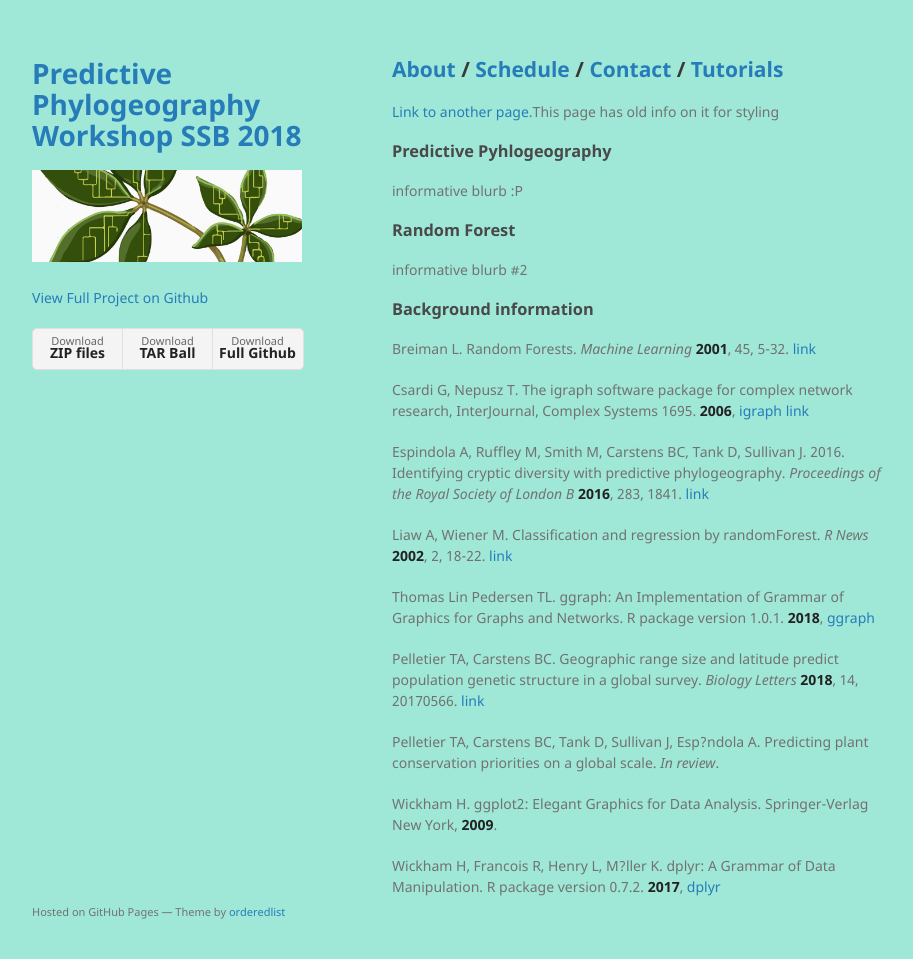
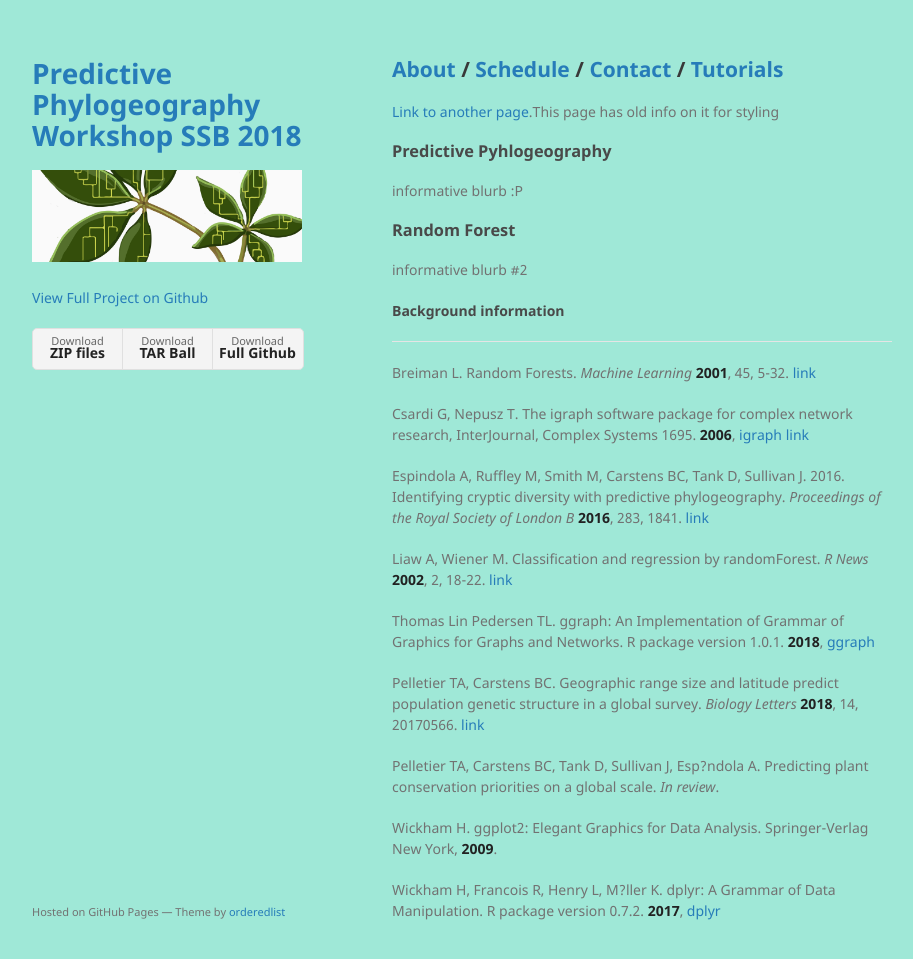
Before and after one commit to PredictivePhylogeography-SSB2018/PredictivePhylogeography-SSB2018.github.io, a Jekyll site: the page built from index.md, in a window 1280 px wide and 991 px high. Shown: the top 959 px of the window, without its empty margins (178-1091 px from the left). Built offline with Jekyll 4.4.1, drawn with Linux system fonts in a browser that asks for light colours; the repository's description, which GitHub fills in, is left out; our own code applies the rules of GitHub Pages for plain Markdown files.

Commit message:
update main page

```diff
--- a/index.md
+++ b/index.md
@@ -13,8 +13,11 @@ informative blurb :P
 
 informative blurb #2
 
-### Background information
 
+
+
+#### Background information
+* * *
 Breiman L. Random Forests. *Machine Learning* **2001**, 45, 5-32. [link](https://link.springer.com/content/pdf/10.1023%2FA%3A1010933404324.pdf)
 
 Csardi G, Nepusz T. The igraph software package for complex network research, InterJournal, Complex Systems 1695. **2006**, [igraph](http://igraph.org) [link](https://pdfs.semanticscholar.org/1d27/44b83519657f5f2610698a8ddd177ced4f5c.pdf)
```
Also changed, not shown: 2 other files.
